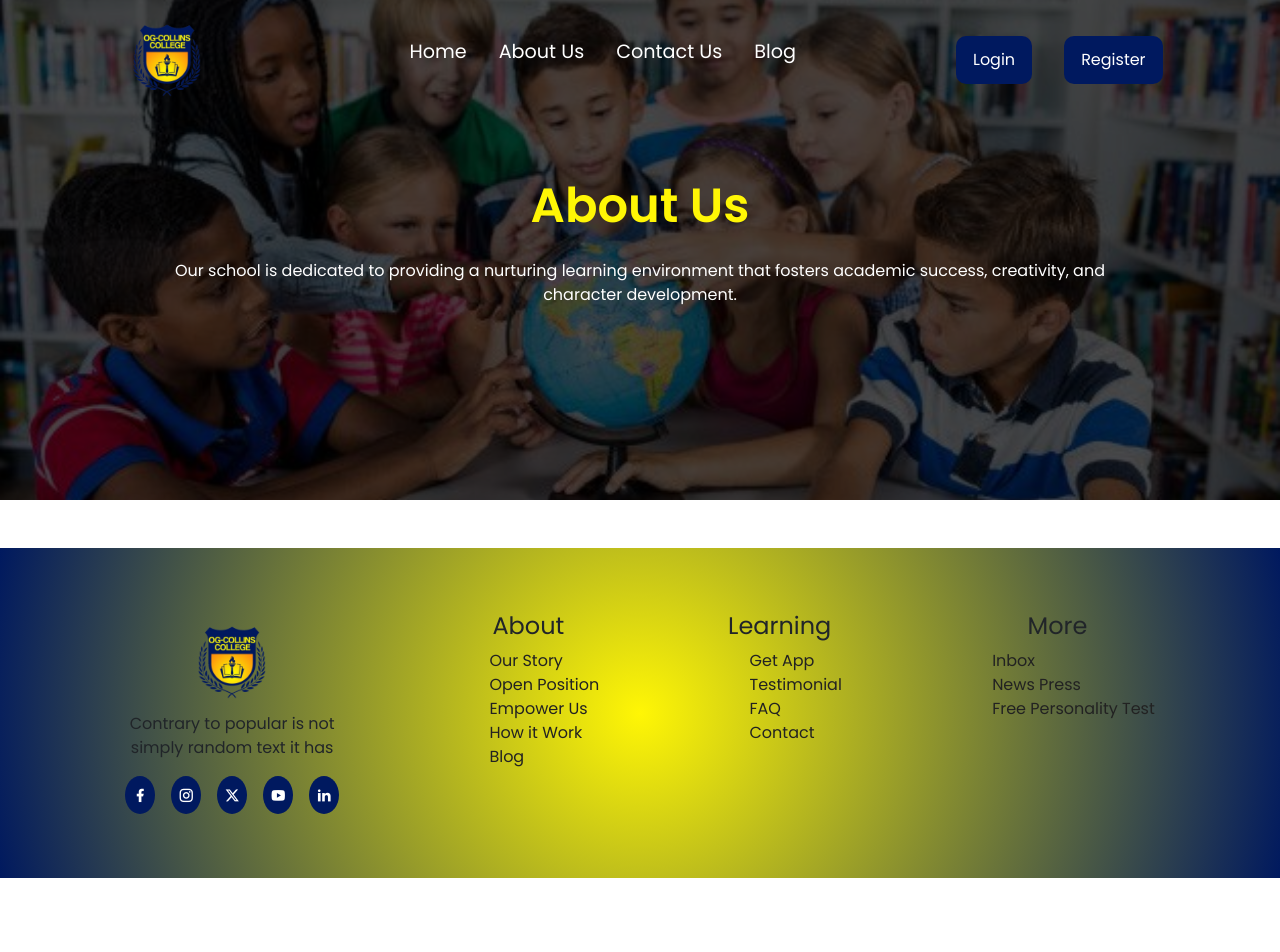
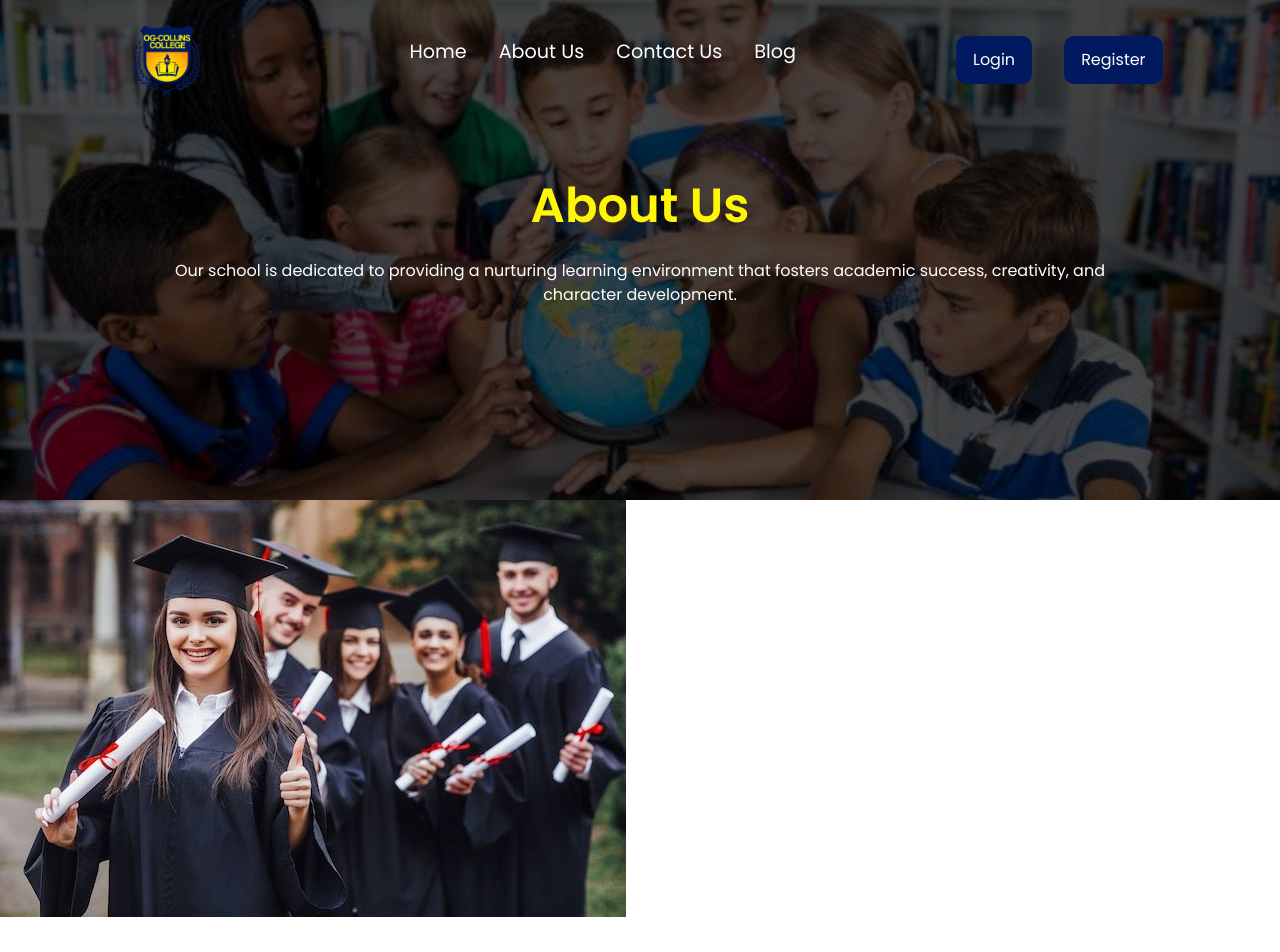
Before and after one commit to collins-dev1/school_website, a React (Create React App) app: page /about in a window 1280 px wide. Shown: the top 952 px of the page. Before the commit the page ends 878 px from the top, so only its background shows below. Built offline with nearby package versions, Linux system fonts and the light colour scheme.

Commit message:
about second

```diff
--- a/src/about.js
+++ b/src/about.js
@@ -1,3 +1,5 @@
+import graduated from "./asset/graduated_student.jpeg";
+
 const AboutUs = () => {
     return (
         <div className="about-container">
@@ -7,6 +9,14 @@ const AboutUs = () => {
                 <p>Our school is dedicated to providing a nurturing learning environment that fosters academic success, creativity, and character development.</p>
                 </div>
             </div>
+            <div className="about-second">
+                <div>
+
+                </div>
+                <div>
+                    <img src={graduated}/>
+                </div>
+            </div>
         </div>
     );
 }
```
Also changed, not shown: src/asset/graduated_student.jpeg (added).
